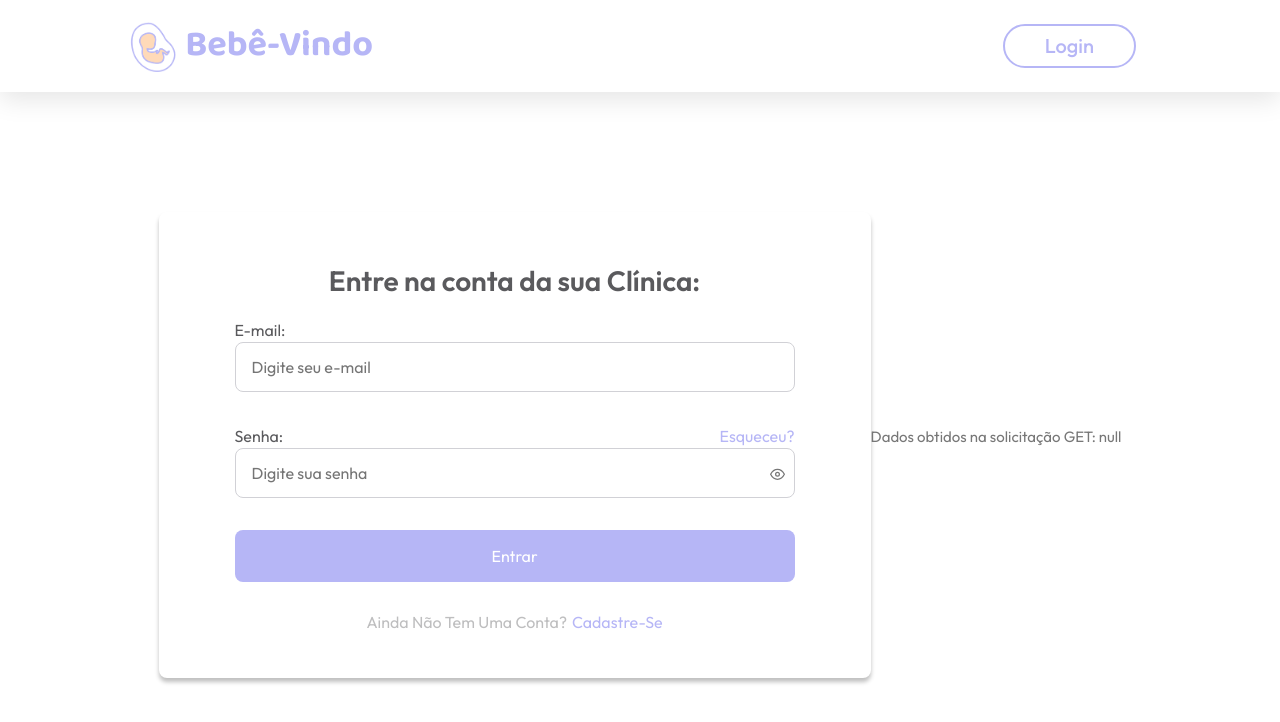
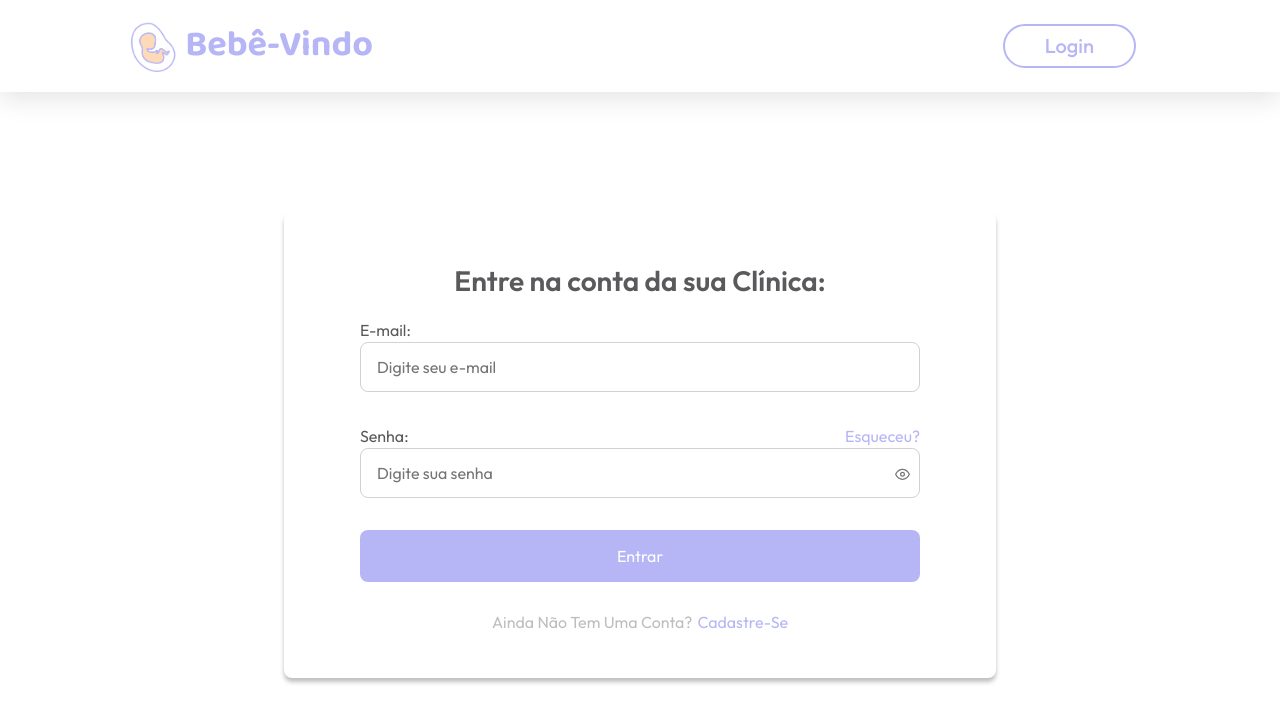
Before and after one commit to TCC-DevSharks/FrontWeb-Clinica, a React (Create React App) app: page /clinics in a window 1280 px wide. Shown: the top 722 px of the page. Built offline with nearby package versions, Linux system fonts and the light colour scheme.

Commit message:
get errado aparecendo no console

```diff
--- a/src/pages/Login/components/ClinicLogin.jsx
+++ b/src/pages/Login/components/ClinicLogin.jsx
@@ -19,6 +19,7 @@ function ClinicLogin() {
             if (response.ok) {
                 const data = await response.json();
                 setUserData(data); // Armazena os dados obtidos na variável de estado
+                console.log(data)
             } else {
                 console.error('Erro ao buscar os dados de usuário.');
             }
@@ -68,7 +69,6 @@ function ClinicLogin() {
                         </div>
                     </form>
                 </div>
-                <p>Dados obtidos na solicitação GET: {JSON.stringify(userData)}</p>
             </div>
         </div>
     );
```
